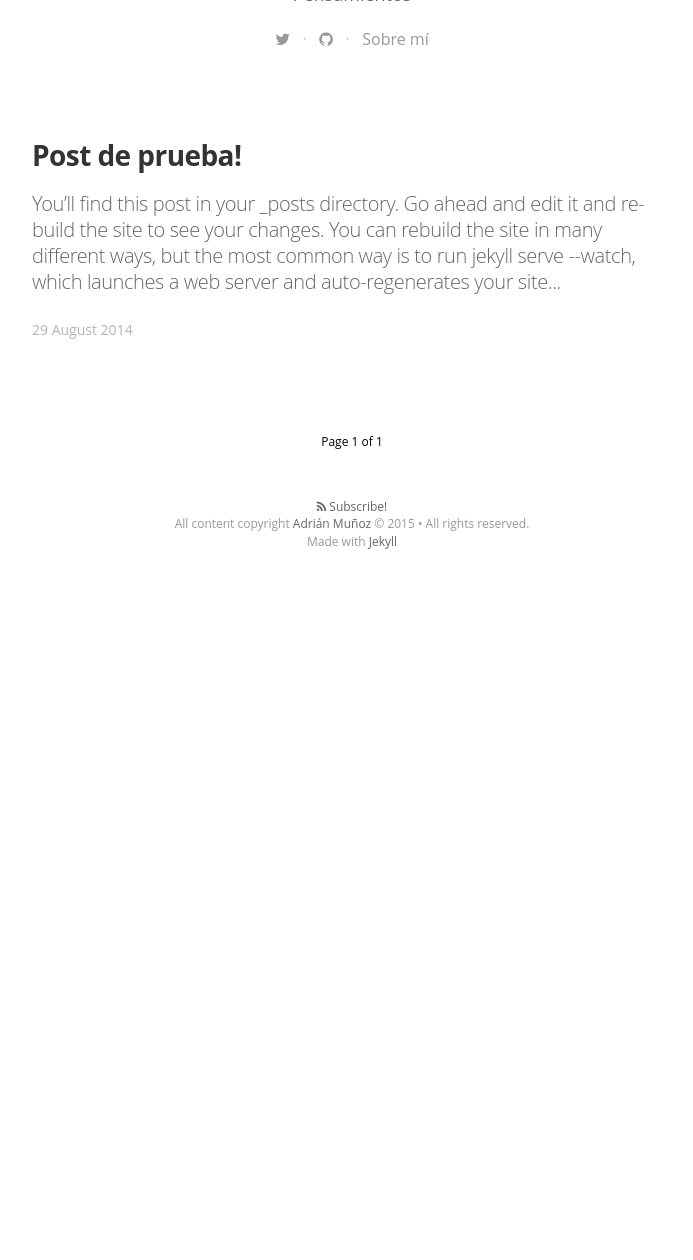
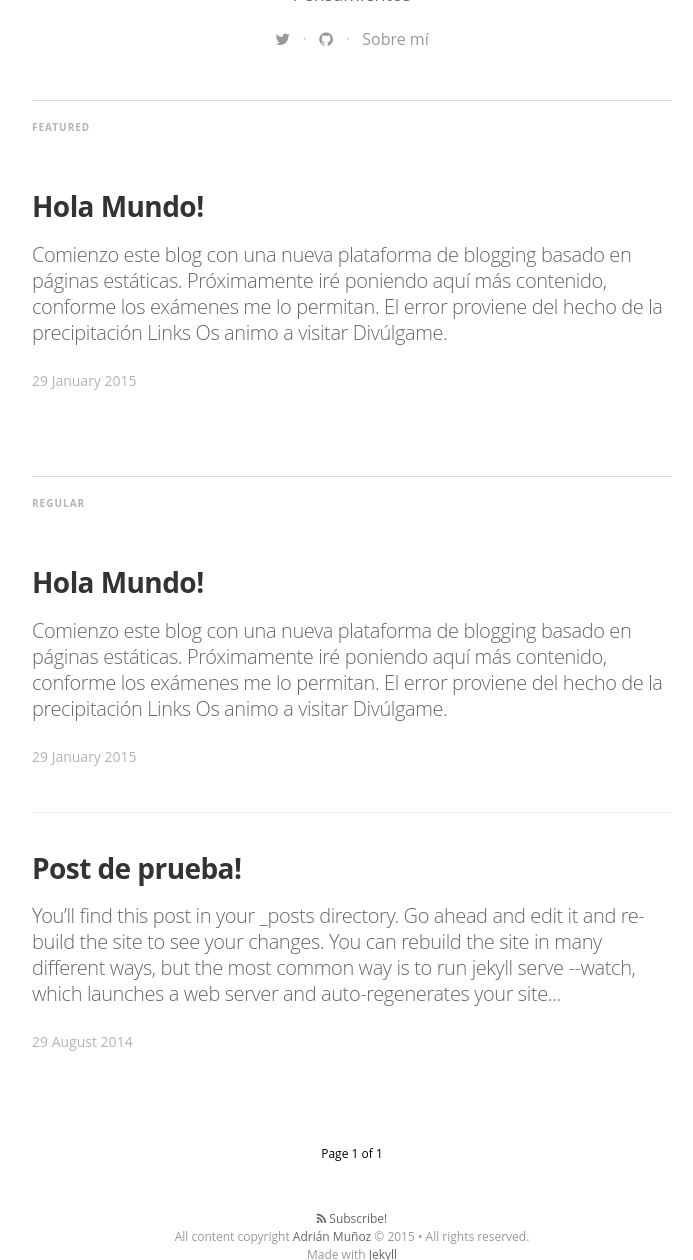
Before and after one commit to adrianmugnoz/adrianmugnoz.github.com.antiguo, a Jekyll site: the page built from index.html, in a window 1280 px wide and 1400 px high, scrolled down 471 px, cut to the strip 140-1400 px from the top of the window. Shown: the whole strip, without its empty margins (288-981 px from the left). Built offline with Jekyll 4.4.1, drawn with Linux system fonts in a browser that asks for light colours; nearby versions of some CDN libraries; some web fonts are replaced; Markdown is read by kramdown in place of the engine named in the settings; the list of posts is cut into pages by our own code; a file with an impossible date is left out; before the commit the page ends 1210 px from its top, so only the background shows below that.

Commit message:
Update 2015-01-30-post_prueba.markdown

```diff
--- a/_posts/2015-01-30-post_prueba.markdown
+++ b/_posts/2015-01-30-post_prueba.markdown
@@ -1,8 +1,8 @@
 ---
 layout: post
 title: "Hola Mundo!"
-date: {}
-categories: prueba prueba2
+date: 2015-01-29 14:34:25
+categories: general
 tags: featured
 image: "/assets/article_images/2014-11-30-mediator_features/night-track.JPG"
 published: true
```
